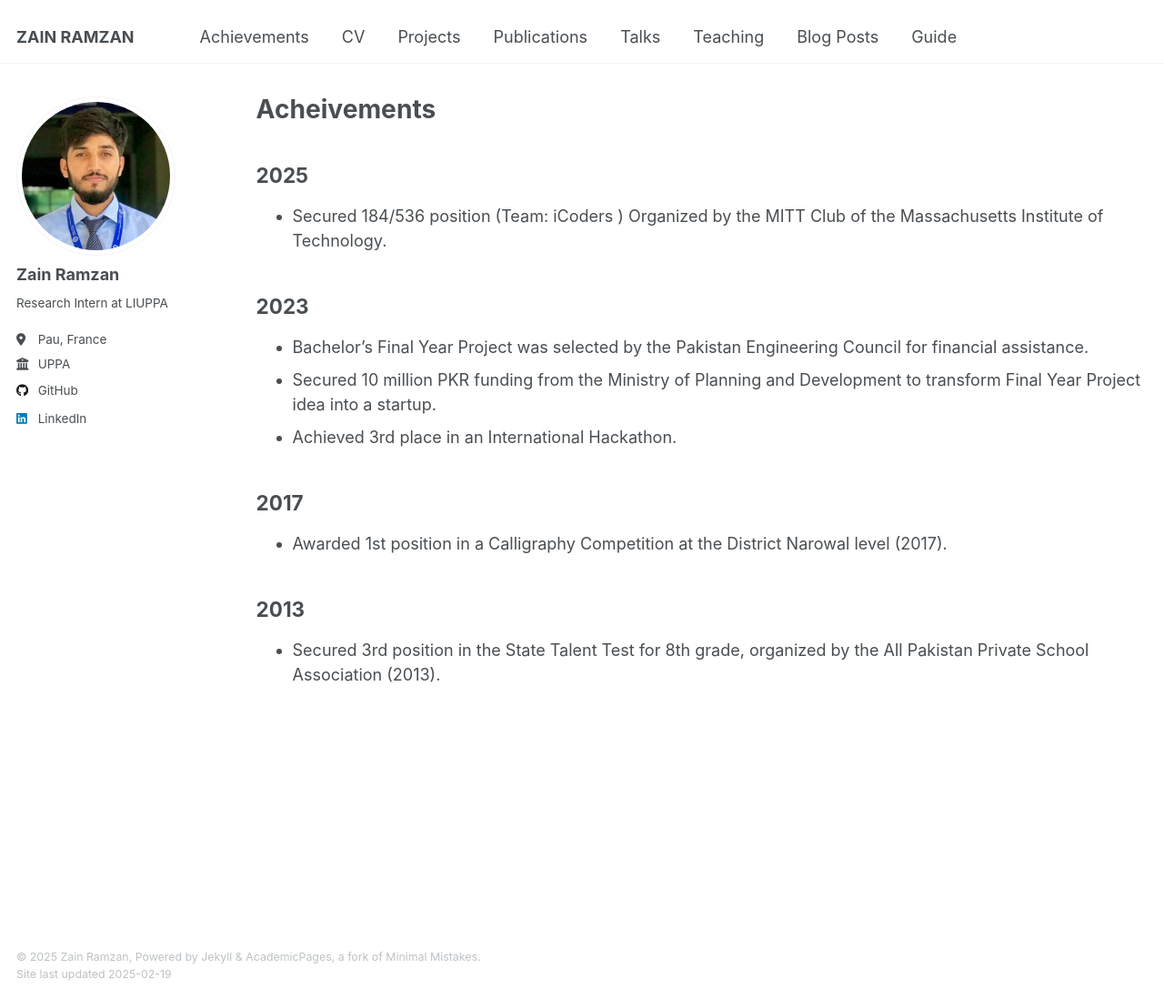
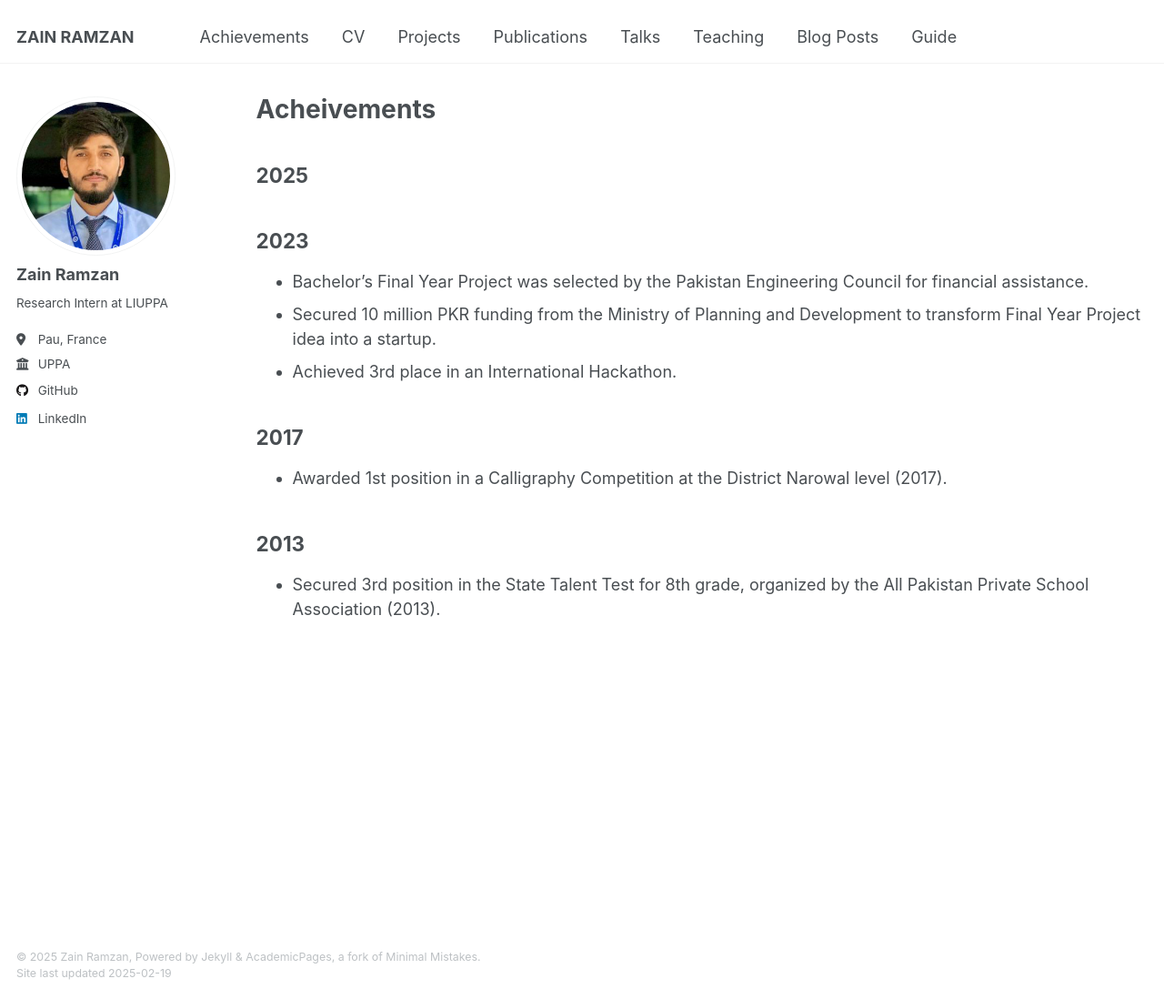
Before and after one commit to zain-ramzan/zain-ramzan.github.io, a Jekyll site: the page built from _pages/achievements.md, in a window 1280 px wide and 1098 px high. Shown: the whole window at 91% size. Built offline with Jekyll 4.4.1, drawn with Linux system fonts in a browser that asks for light colours.

Commit message:
Update achievements.md

```diff
--- a/_pages/achievements.md
+++ b/_pages/achievements.md
@@ -6,7 +6,6 @@ author_profile: true
 ---
 
 ## 2025
-* Secured 184/536 position (Team: iCoders ) Organized by the MITT Club of the Massachusetts Institute of Technology.
 
 ## 2023
 * Bachelor’s Final Year Project was selected by the Pakistan Engineering Council for financial assistance.
```
